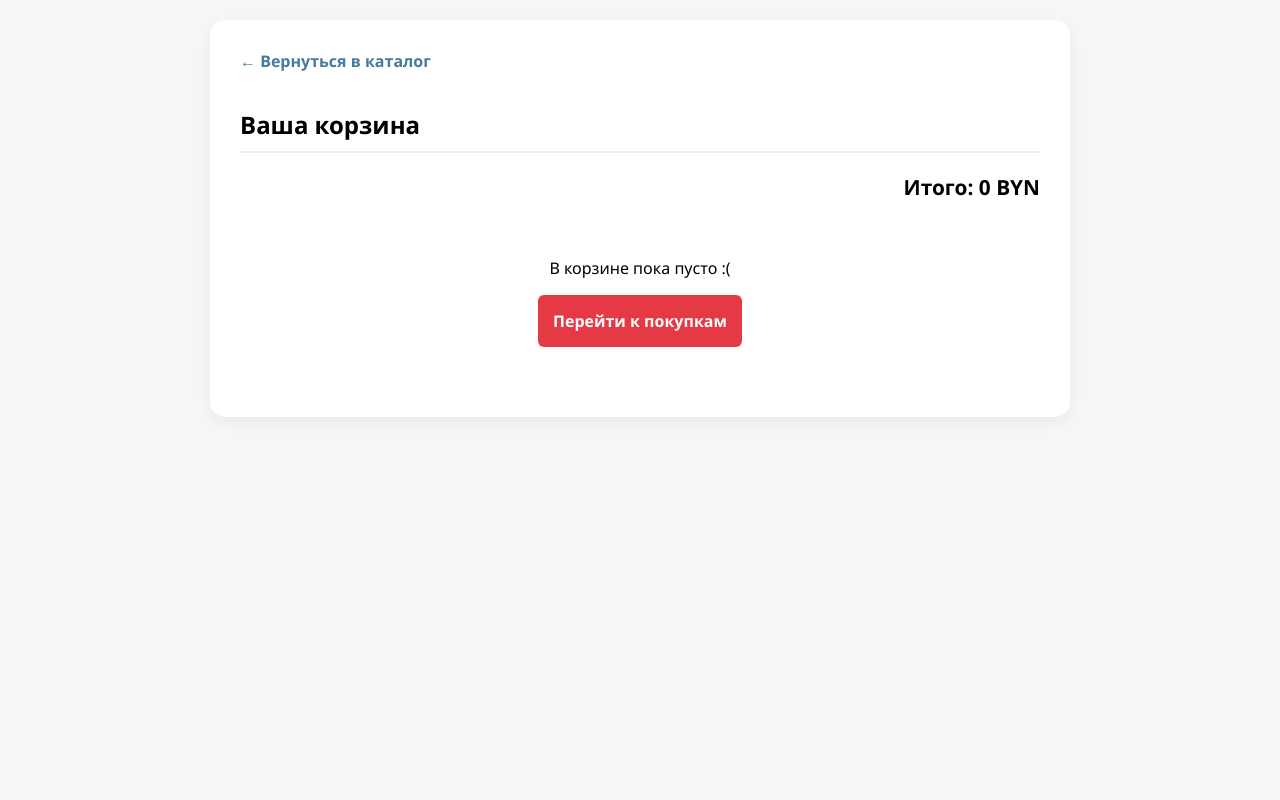
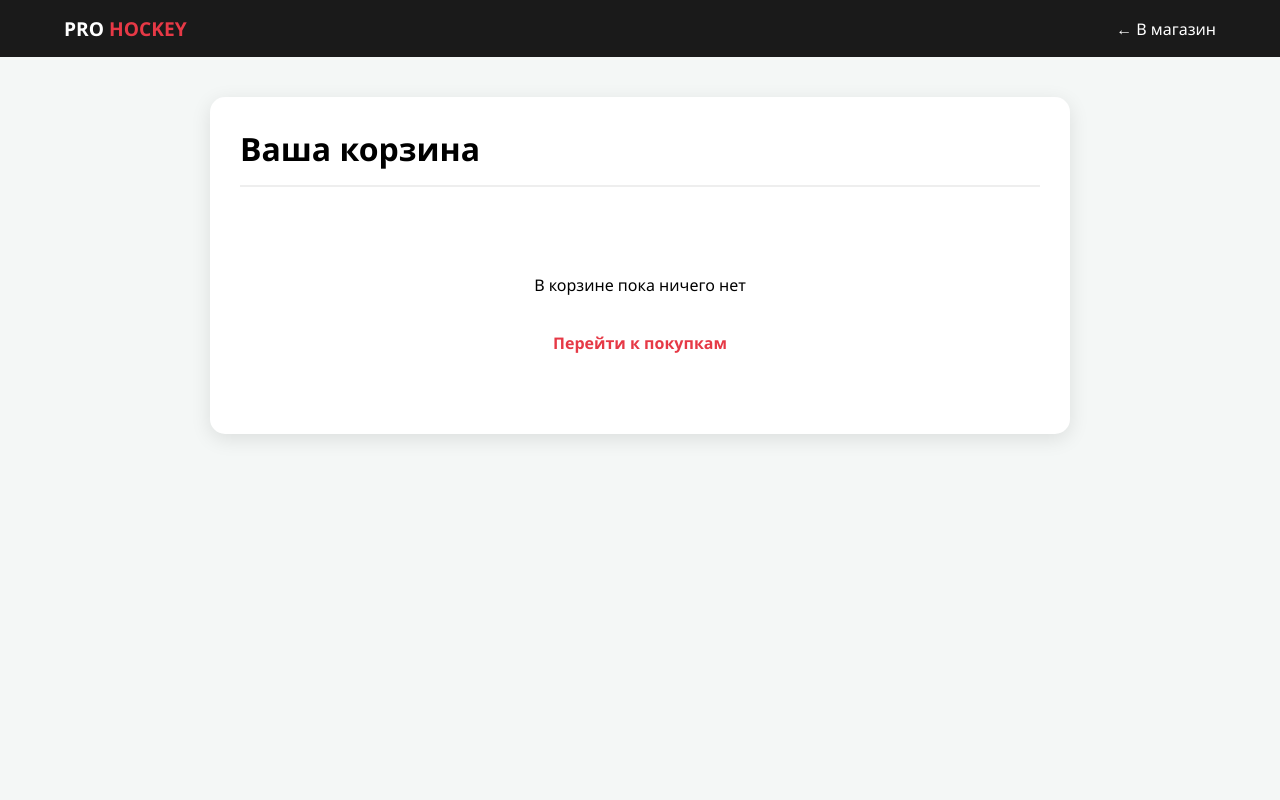
Before and after one commit to artik1112006-lang/pro_hockey-store, a FastAPI app: page /cart in a window 1280 px wide. Run offline with FastAPI, Linux system fonts and the light colour scheme.

Commit message:
Update cart.html

```diff
--- a/templates/cart.html
+++ b/templates/cart.html
@@ -2,131 +2,170 @@
 <html lang="ru">
 <head>
     <meta charset="UTF-8">
-    <title>Ваша корзина — Pro Hockey Store</title>
-    <link rel="stylesheet" href="/static/style.css">
+    <meta name="viewport" content="width=device-width, initial-scale=1.0">
+    <title>Корзина — PRO HOCKEY</title>
     <style>
-        body { font-family: 'Segoe UI', sans-serif; background: #f4f7f6; margin: 0; padding: 20px; }
-        .cart-container { max-width: 800px; margin: 0 auto; background: white; padding: 30px; border-radius: 15px; box-shadow: 0 5px 15px rgba(0,0,0,0.05); }
-        h1 { border-bottom: 2px solid #eee; padding-bottom: 10px; font-size: 1.5rem; }
+        body { font-family: 'Segoe UI', sans-serif; background-color: #f4f7f6; margin: 0; display: flex; flex-direction: column; min-height: 100vh; }
+        header { background: #1a1a1a; color: white; padding: 15px 5%; display: flex; justify-content: space-between; align-items: center; }
+        .logo { font-weight: bold; text-transform: uppercase; font-size: 1.2rem; text-decoration: none; color: white; }
+        .logo span { color: #e63946; }
 
-        .cart-item { display: flex; justify-content: space-between; align-items: center; padding: 15px 0; border-bottom: 1px solid #eee; }
-        .item-info b { display: block; font-size: 1.1rem; }
-        .item-info small { color: #666; }
+        .container { width: 90%; max-width: 800px; margin: 40px auto; background: white; padding: 30px; border-radius: 15px; box-shadow: 0 5px 20px rgba(0,0,0,0.1); }
+        h1 { border-bottom: 2px solid #eee; padding-bottom: 15px; margin-top: 0; }
 
-        .price { font-weight: bold; color: #e63946; }
-        .remove-btn { color: #999; cursor: pointer; border: none; background: none; font-size: 1.2rem; }
+        .cart-item { display: flex; align-items: center; padding: 15px 0; border-bottom: 1px solid #eee; gap: 20px; }
+        .cart-item img { width: 80px; height: 80px; object-fit: contain; background: #f9f9f9; border-radius: 8px; }
+        .item-info { flex: 1; }
+        .item-name { font-weight: bold; font-size: 1.1rem; margin-bottom: 5px; }
+        .item-price { color: #e63946; font-weight: 800; }
+
+        .remove-btn { background: none; border: none; color: #999; cursor: pointer; font-size: 1.2rem; transition: 0.2s; }
         .remove-btn:hover { color: #e63946; }
 
-        .total-section { text-align: right; margin-top: 20px; font-size: 1.3rem; font-weight: bold; }
-        .order-form { margin-top: 30px; padding-top: 20px; border-top: 2px solid #eee; }
-        input { width: 100%; padding: 12px; margin: 10px 0; border: 1px solid #ddd; border-radius: 6px; box-sizing: border-box; }
+        /* Поля ввода данных */
+        .order-form { margin-top: 25px; padding-top: 20px; border-top: 2px solid #f4f7f6; }
+        .input-group { margin-bottom: 15px; }
+        .input-group label { display: block; margin-bottom: 5px; font-weight: bold; color: #333; }
+        .input-group input { width: 100%; padding: 12px; border: 1px solid #ddd; border-radius: 8px; box-sizing: border-box; font-size: 1rem; }
 
-        .btn { background: #e63946; color: white; border: none; padding: 15px; border-radius: 6px; cursor: pointer; font-weight: bold; width: 100%; font-size: 1rem; }
-        .btn:hover { background: #c12e3a; }
-        .back-link { display: inline-block; margin-bottom: 20px; text-decoration: none; color: #457b9d; font-weight: bold; }
+        .cart-footer { margin-top: 30px; text-align: right; }
+        .total-price { font-size: 1.5rem; font-weight: 800; margin-bottom: 20px; }
+        .order-btn { background: #e63946; color: white; border: none; padding: 15px 40px; border-radius: 8px; font-weight: bold; cursor: pointer; font-size: 1.1rem; width: 100%; transition: 0.3s; }
+        .order-btn:hover { background: #c32f3a; }
+        .order-btn:disabled { background: #ccc; cursor: not-allowed; }
+
+        .empty-msg { text-align: center; padding: 50px 0; }
+        .back-link { display: inline-block; margin-top: 20px; color: #e63946; text-decoration: none; font-weight: bold; }
     </style>
 </head>
 <body>
 
-<div class="cart-container">
-    <a href="/" class="back-link">← Вернуться в каталог</a>
+<header>
+    <a href="/" class="logo">PRO <span>HOCKEY</span></a>
+    <a href="/" style="color: white; text-decoration: none;">← В магазин</a>
+</header>
+
+<div class="container">
     <h1>Ваша корзина</h1>
+    <div id="cart-content"></div>
 
-    <div id="cart-items">
-        <!-- Товары появятся здесь -->
-    </div>
+    <div id="cart-summary" style="display: none;">
+        <div class="order-form">
+            <h3>Контактные данные</h3>
+            <div class="input-group">
+                <label>Ваше имя</label>
+                <input type="text" id="customer-name" placeholder="Иван Иванов" required>
+            </div>
+            <div class="input-group">
+                <label>Телефон</label>
+                <input type="tel" id="customer-phone" placeholder="+375 (__) ___-__-__" required>
+            </div>
+        </div>
 
-    <div class="total-section">
-        Итого: <span id="total-price">0</span> BYN
-    </div>
-
-    <div id="empty-msg" style="display:none; text-align:center; padding: 40px 0;">
-        <p>В корзине пока пусто :(</p>
-        <a href="/" class="btn" style="text-decoration:none; display:inline-block; width:auto;">Перейти к покупкам</a>
-    </div>
-
-    <div class="order-form" id="order-form">
-        <h3>Оформить заказ</h3>
-        <form onsubmit="sendOrder(event)">
-            <input type="text" id="name" placeholder="Ваше имя" required>
-            <input type="tel" id="phone" placeholder="Номер телефона" required>
-            <button type="submit" class="btn">Подтвердить заказ</button>
-        </form>
+        <div class="cart-footer">
+            <div class="total-price">Итого: <span id="total-val">0</span> BYN</div>
+            <button class="order-btn" id="submit-order" onclick="submitOrder()">Подтвердить заказ</button>
+        </div>
     </div>
 </div>
 
 <script>
-    function displayCart() {
+    function renderCart() {
         const cart = JSON.parse(localStorage.getItem('cart') || '[]');
-        const container = document.getElementById('cart-items');
-        const totalEl = document.getElementById('total-price');
-        const form = document.getElementById('order-form');
-        const emptyMsg = document.getElementById('empty-msg');
+        const container = document.getElementById('cart-content');
+        const summary = document.getElementById('cart-summary');
 
         if (cart.length === 0) {
-            container.innerHTML = '';
-            form.style.display = 'none';
-            emptyMsg.style.display = 'block';
-            totalEl.innerText = '0';
+            container.innerHTML = `
+                <div class="empty-msg">
+                    <p>В корзине пока ничего нет</p>
+                    <a href="/" class="back-link">Перейти к покупкам</a>
+                </div>`;
+            summary.style.display = 'none';
             return;
         }
 
-        emptyMsg.style.display = 'none';
-        form.style.display = 'block';
-        container.innerHTML = '';
+        summary.style.display = 'block';
         let total = 0;
 
-        cart.forEach((item, index) => {
-            total += parseFloat(item.price);
-            container.innerHTML += `
+        container.innerHTML = cart.map((item, index) => {
+            const price = parseFloat(item.price.toString().replace(/[^\d.]/g, '')) || 0;
+            total += price;
+
+            return `
                 <div class="cart-item">
+                    <img src="${item.img || '/static/placeholder.png'}" alt="">
                     <div class="item-info">
-                        <b>${item.name}</b>
+                        <div class="item-name">${item.name}</div>
+                        <div class="item-price">${price} BYN</div>
                     </div>
-                    <div>
-                        <span class="price">${item.price} BYN</span>
-                        <button class="remove-btn" onclick="removeItem(${index})">✖</button>
-                    </div>
+                    <button class="remove-btn" onclick="removeItem(${index})">✕</button>
                 </div>
             `;
-        });
-        totalEl.innerText = total.toFixed(2);
+        }).join('');
+
+        document.getElementById('total-val').innerText = total.toFixed(2);
     }
 
     function removeItem(index) {
         let cart = JSON.parse(localStorage.getItem('cart') || '[]');
         cart.splice(index, 1);
         localStorage.setItem('cart', JSON.stringify(cart));
-        displayCart();
+        renderCart();
     }
 
-    async function sendOrder(event) {
-        event.preventDefault();
+    function submitOrder() {
         const cart = JSON.parse(localStorage.getItem('cart') || '[]');
-        const name = document.getElementById('name').value;
-        const phone = document.getElementById('phone').value;
+        const name = document.getElementById('customer-name').value.trim();
+        const phone = document.getElementById('customer-phone').value.trim();
 
-        // Собираем текст заказа (названия уже содержат хват/загиб)
-        const itemsSummary = cart.map(i => `- ${i.name} (${i.price} BYN)`).join('\n');
-        const total = document.getElementById('total-price').innerText;
-        const fullMessage = `${itemsSummary}\n\nИТОГО: ${total} BYN`;
+        if (!name || !phone) {
+            alert("Пожалуйста, заполните имя и телефон!");
+            return;
+        }
 
-        const formData = new FormData();
-        formData.append('name', name);
-        formData.append('phone', phone);
-        formData.append('items', fullMessage);
+        if (cart.length === 0) return;
 
-        const response = await fetch('/order', { method: 'POST', body: formData });
-        const result = await response.json();
+        const btn = document.getElementById('submit-order');
+        btn.disabled = true;
+        btn.innerText = "Отправка...";
 
-        if (result.status === 'success') {
-            alert('Заказ успешно оформлен! Мы свяжемся с вами.');
-            localStorage.removeItem('cart');
-            window.location.href = '/';
-        }
+        // Формируем данные заказа
+        const orderData = {
+            customer: { name, phone },
+            items: cart,
+            total: document.getElementById('total-val').innerText
+        };
+
+        // Отправка на сервер
+        fetch('/checkout', {
+            method: 'POST',
+            headers: {
+                'Content-Type': 'application/json'
+            },
+            body: JSON.stringify(orderData)
+        })
+        .then(response => {
+            // Если сервер выдает 404, значит маршрут /checkout не прописан в Python
+            if (response.status === 404) {
+                throw new Error("Маршрут /checkout не найден на сервере (404)");
+            }
+            if (response.ok) {
+                localStorage.removeItem('cart');
+                window.location.href = '/order_success';
+            } else {
+                throw new Error("Ошибка сервера: " + response.status);
+            }
+        })
+        .catch(error => {
+            console.error('Ошибка:', error);
+            alert("Ошибка: " + error.message + ". Проверь, что в main.py есть @app.post('/checkout')");
+            btn.disabled = false;
+            btn.innerText = "Подтвердить заказ";
+        });
     }
 
-    displayCart();
+    document.addEventListener('DOMContentLoaded', renderCart);
 </script>
 
 </body>
```
